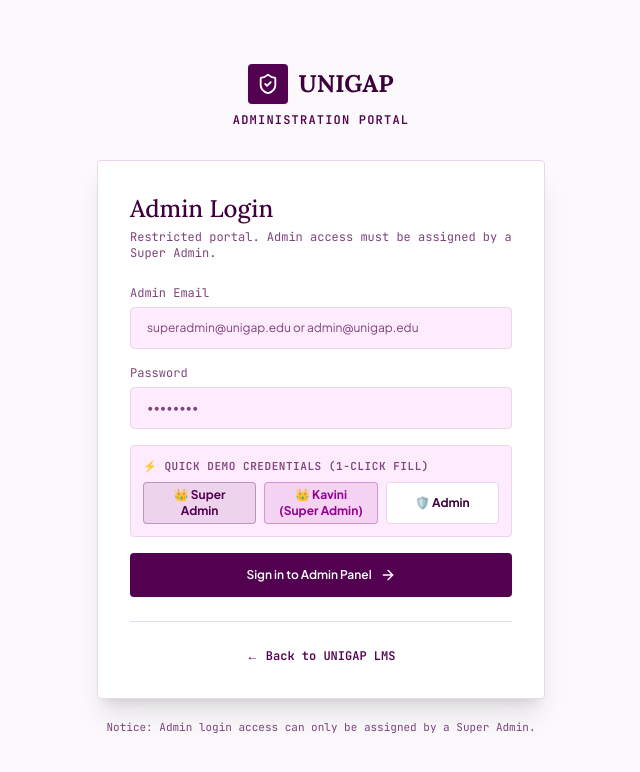
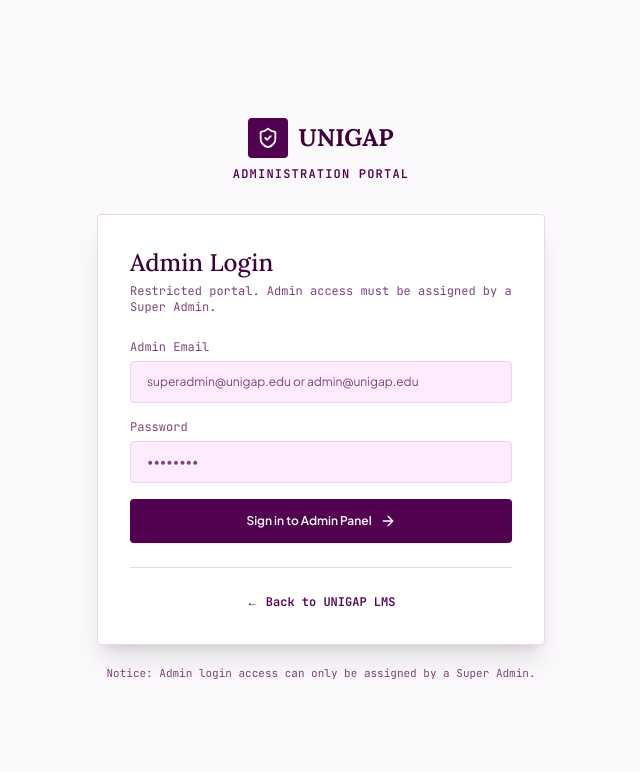
Before and after one commit to Kavinipremarathna/Unigap_Lms, a Next.js app: page /admin/login in a window 1280 px wide. Shown: the top 772 px of the page, without its empty margins (319-959 px from the left). Built offline with nearby package versions, Linux system fonts and the light colour scheme.

Commit message:
chore: remove demo quick fill buttons from login pages

```diff
--- a/app/admin/login/page.tsx
+++ b/app/admin/login/page.tsx
@@ -229,46 +229,8 @@ export default function AdminLoginPage() {
                 />
               </div>
 
-              {/* Quick Fill Demo Credentials */}
-              <div className="rounded-[4px] border border-border bg-surface-2 p-3 space-y-2 text-xs font-mono">
-                <span className="text-[11px] font-semibold text-ink-muted uppercase tracking-wider block">
-                  ⚡ Quick Demo Credentials (1-Click Fill)
-                </span>
-                <div className="flex flex-wrap gap-2">
-                  <button
-                    type="button"
-                    onClick={() => {
-                      setEmail("superadmin@unigap.edu");
-                      setPassword("Unigap@123");
-                    }}
-                    className="flex-1 rounded border border-primary/30 bg-primary/10 px-2.5 py-1 text-xs text-primary font-bold hover:bg-primary/20 transition"
-                  >
-                    👑 Super Admin
-                  </button>
-                  <button
-                    type="button"
-                    onClick={() => {
-                      setEmail("kkgpremarathna@gmail.com");
-                    }}
-                    className="flex-1 rounded border border-accent/30 bg-accent/10 px-2.5 py-1 text-xs text-accent font-bold hover:bg-accent/20 transition"
-                  >
-                    👑 Kavini (Super Admin)
-                  </button>
-                  <button
-                    type="button"
-                    onClick={() => {
-                      setEmail("admin@unigap.edu");
-                      setPassword("Unigap@123");
-                    }}
-                    className="flex-1 rounded border border-border bg-surface px-2.5 py-1 text-xs text-ink font-bold hover:bg-surface-2 transition"
-                  >
-                    🛡️ Admin
-                  </button>
+              <button
 
-                </div>
-              </div>
-
-              <button
                 type="submit"
                 disabled={isLoading}
                 className="mt-2 flex w-full items-center justify-center gap-2 rounded-[4px] bg-primary px-5 py-3.5 text-xs font-semibold text-primary-fg transition hover:opacity-90 shadow-sm disabled:opacity-50"
--- a/app/login/page.tsx
+++ b/app/login/page.tsx
@@ -138,37 +138,9 @@ export default function LoginPage() {
               />
             </div>
 
-            {/* Quick Fill Demo Credentials */}
-            <div className="rounded-[4px] border border-border bg-surface-2 p-3 space-y-2 text-xs font-mono">
-              <span className="text-[11px] font-semibold text-ink-muted uppercase tracking-wider block">
-                ⚡ Quick Demo Credentials (1-Click Fill)
-              </span>
-              <div className="flex flex-wrap gap-2">
-                <button
-                  type="button"
-                  onClick={() => {
-                    setEmail("student@unigap.edu");
-                    setPassword("Unigap@123");
-                  }}
-                  className="flex-1 rounded border border-primary/30 bg-primary/10 px-2.5 py-1 text-xs text-primary font-bold hover:bg-primary/20 transition"
-                >
-                  🎓 Test Student
-                </button>
-                <button
-                  type="button"
-                  onClick={() => {
-                    setEmail("superadmin@unigap.edu");
-                    setPassword("Unigap@123");
-                  }}
-                  className="flex-1 rounded border border-border bg-surface px-2.5 py-1 text-xs text-ink font-bold hover:bg-surface-2 transition"
-                >
-                  👑 Super Admin
-                </button>
-              </div>
-            </div>
-
             {/* Login */}
             <button
+
               type="submit"
               className="mt-2 flex w-full items-center justify-center gap-2 rounded-[4px] bg-primary px-5 py-3.5 text-xs font-semibold text-primary-fg transition hover:opacity-90 shadow-sm"
             >
```
